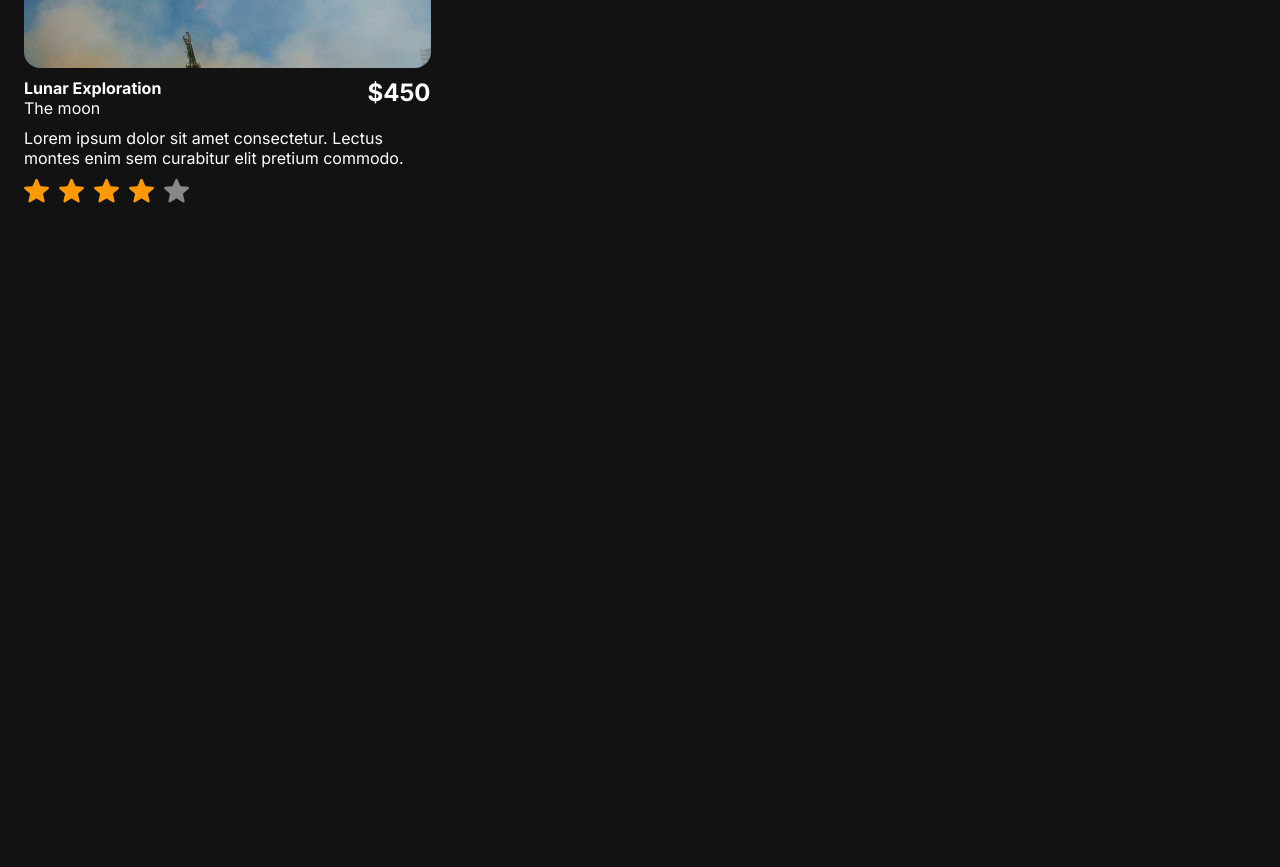
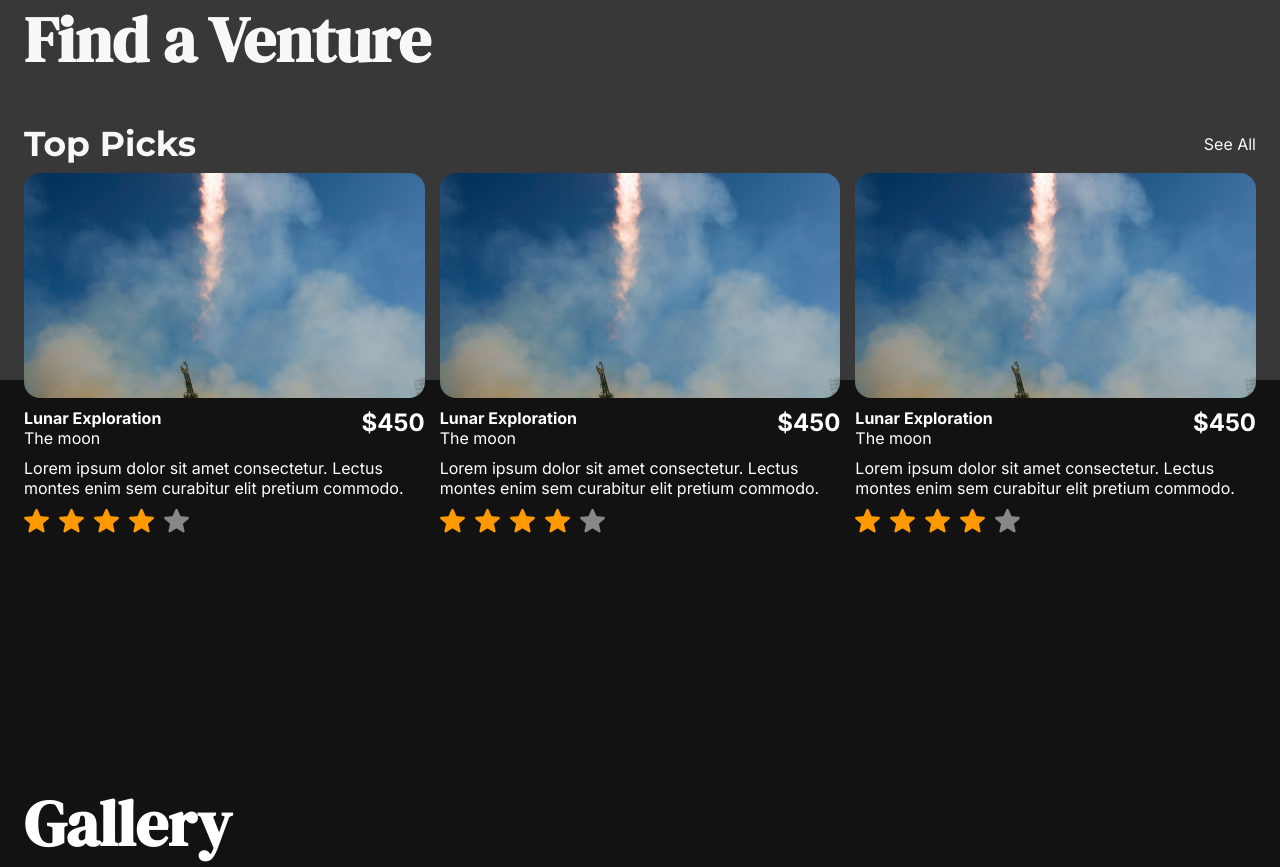
Before and after one commit to Achintya72/space-oasis, a Next.js app: page / in a window 1280 px wide. Shown: the part 820-1687 px from the top of the page. Before the commit the page ends 1023 px from the top, so only its background shows below. Built offline with nearby package versions, Linux system fonts and the light colour scheme.

Commit message:
Continued Working On Home Page.

```diff
--- a/pages/home.module.css
+++ b/pages/home.module.css
@@ -5,6 +5,7 @@
   align-items: center;
   gap: 10%;
   overflow: hidden;
+  height: 90vh;
 }
 .heroText {
   flex: 2;
@@ -44,4 +45,34 @@
 }
 .promotion {
   color: white;
+  height: 100vh;
+  display: flex;
+  flex-direction: column;
 }
+.promotion h1 {
+  margin-top: 1rem;
+}
+.promoHeader {
+  display: flex;
+  justify-content: space-between;
+  align-items: center;
+  margin-top: 5vh;
+}
+.cardGrid {
+  display: flex;
+  gap: 15px;
+  margin-top: 0.5rem;
+  justify-self: center;
+}
+.promoBacking {
+  background-color: #d9d9d9;
+  opacity: 19%;
+  position: absolute;
+  left: 0;
+  width: 100%;
+  height: 50vh;
+}
+
+.gallery {
+  color: #fff;
+}
--- a/pages/index.js
+++ b/pages/index.js
@@ -3,9 +3,42 @@ import Image from 'next/image'
 import styles from './home.module.css';
 import { Navbar, Button } from "../components";
 import Wrapper from "../components/Wrapper/index";
-import PackageCard from "./book/_packagecard"
+import PackageCard from "./book/_packagecard";
+
+const promotions = [
+  {
+    title: "Lunar Exploration",
+    img: "/static/HeroImg.jpg",
+    description: "Lorem ipsum dolor sit amet consectetur. Lectus montes enim sem curabitur elit pretium commodo.",
+    price: 450,
+    location: "The moon",
+    stars: 4
+  },
+  {
+    title: "Lunar Exploration",
+    img: "/static/HeroImg.jpg",
+    description: "Lorem ipsum dolor sit amet consectetur. Lectus montes enim sem curabitur elit pretium commodo.",
+    price: 450,
+    location: "The moon",
+    stars: 4
+  }, {
+    title: "Lunar Exploration",
+    img: "/static/HeroImg.jpg",
+    description: "Lorem ipsum dolor sit amet consectetur. Lectus montes enim sem curabitur elit pretium commodo.",
+    price: 450,
+    location: "The moon",
+    stars: 4
+  },
+];
 
 export default function Home() {
+
+  const renderPromo = promotions.map((promotion, i) => (
+    <PackageCard
+      {...promotion}
+      key={i}
+    />
+  ))
   return (
     <>
       <Head>
@@ -32,15 +65,22 @@ export default function Home() {
           </div>
         </section>
         <section className={styles.promotion}>
+          <div className={styles.promoBacking} />
           <h1>Find a Venture</h1>
+          <div className={styles.promoHeader}>
+            <h2>Top Picks</h2>
+            <p>See All</p>
+          </div>
           <div className={styles.cardGrid}>
-            <PackageCard
-              title="Lunar Exploration"
-              img="/static/HeroImg.jpg"
-              description="Lorem ipsum dolor sit amet consectetur. Lectus montes enim sem curabitur elit pretium commodo."
-              price={450}
-              location="The moon"
-              stars={4} />
+            {renderPromo}
+          </div>
+        </section>
+        <section className={styles.gallery}>
+          <h1>Gallery</h1>
+          <div className={styles.galleryGrid}>
+            <div className={styles.col1}></div>
+            <div className={styles.col2}></div>
+            <div className={styles.col3}></div>
           </div>
         </section>
       </Wrapper>
```
Also changed, not shown: pages/book/index.jsx (added, +9 -0 lines).
